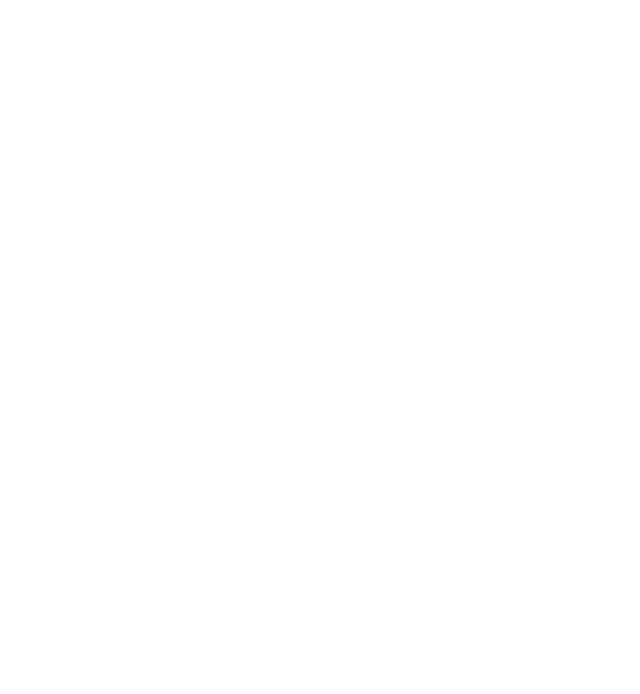
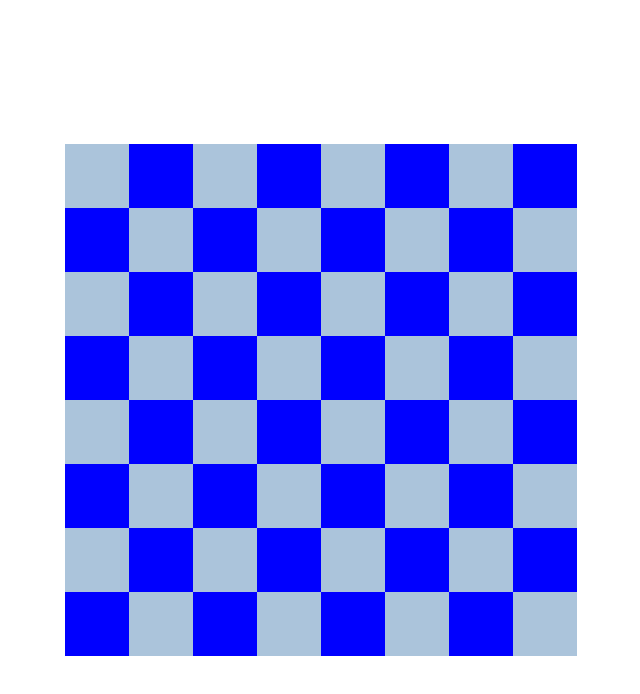
Before and after one commit to pandbaa/Chess, a React (Create React App) app in the folder my-app/: page / in a window 1280 px wide. Shown: the top 694 px of the page, without its empty margins (319-959 px from the left). Built offline with nearby package versions, Linux system fonts and the light colour scheme.

Commit message:
Рендеринг Board, Cell

```diff
--- a/my-app/src/App.tsx
+++ b/my-app/src/App.tsx
@@ -1,11 +1,21 @@
-import React from 'react';
+import React, { useEffect, useState } from 'react';
 import BoardComponent from './components/boardComponent';
 import './App.css';
+import { Board } from './models/Board';
 
 function App() {
+  const [board, setBoard] = useState(new Board);
+  useEffect(()=>{
+    restart();
+  }, [])
+  function restart() {
+    const newBoard=new Board();
+    newBoard.initCells()
+    setBoard(newBoard)
+  }
   return (
     <div className='app'>
-      <BoardComponent />
+      <BoardComponent board={board} setBoard={setBoard}/>
     </div>
   );
 }
--- a/my-app/src/components/boardComponent.tsx
+++ b/my-app/src/components/boardComponent.tsx
@@ -1,9 +1,20 @@
-import React from 'react';
+import React,  { FC } from 'react';
+import { Board } from '../models/Board';
+import CellComponent from './cellComponent';
 
-const BoardComponent =()=>{
+interface BoardProps {
+  board: Board;
+  setBoard: (board: Board) => void;
+}
+
+const BoardComponent: FC<BoardProps> =({board, setBoard})=>{
   return (
     <div className='board'>
-
+      {board.cells.map((row, index)=>
+        <React.Fragment key={index}>
+          {row.map(cell=><CellComponent cell={cell} key={cell.id}/>)}
+        </React.Fragment>
+      )}
     </div>
   );
 }
--- a/my-app/src/components/cellComponent.tsx
+++ b/my-app/src/components/cellComponent.tsx
@@ -1,10 +1,13 @@
-import React from 'react';
+import React, {FC} from 'react';
+import { Cell } from '../models/Cell';
 
-const CellComponent =()=>{
+interface CellProps {
+  cell: Cell
+}
+
+const CellComponent: FC<CellProps> =({cell})=>{
   return (
-    <div className='cell'>
-
-    </div>
+    <div className={['cell', cell.color].join(' ')}></div>
   );
 }
 
--- a/my-app/src/models/Player.ts
+++ b/my-app/src/models/Player.ts
@@ -0,0 +1,3 @@
+export class Player {
+
+}
```
Also changed, not shown: 1 other file (tests, documents, lock files or other folders).
